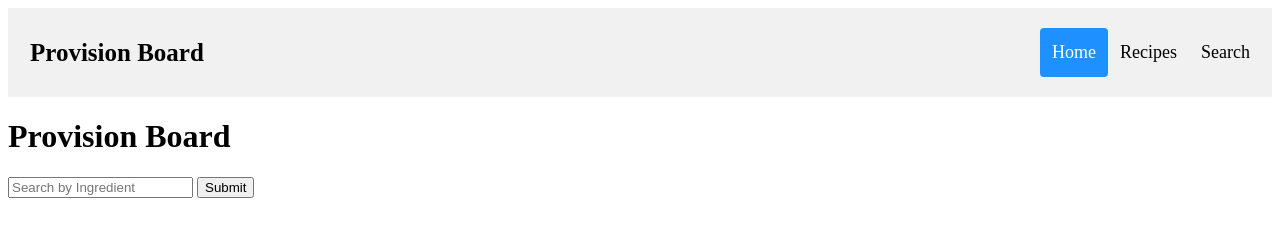
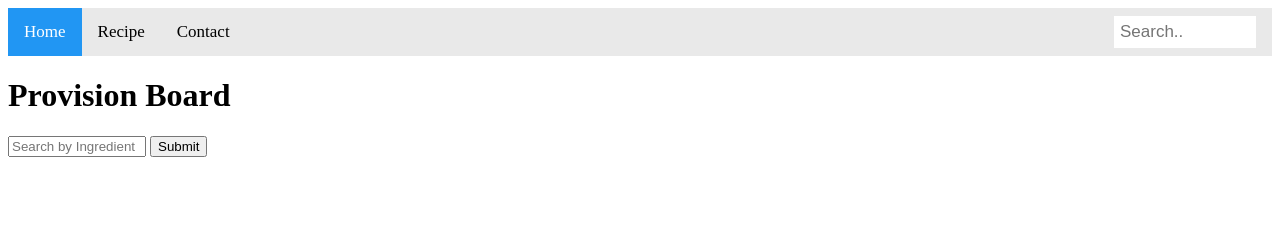
Before and after one commit to jbaranow/Capstone-Project, a website: page index.html in a window 1280 px wide. Drawn offline with Linux system fonts and the light colour scheme.

Commit message:
working on search bar

```diff
--- a/index.html
+++ b/index.html
@@ -9,14 +9,12 @@
 </head>
 <body>
 
-    <!-- responsive header -->
-    <div class="header">
-        <a href="#default" class="logo">Provision Board</a>
-        <div class="header-right">
-          <a class="active" href="#home">Home</a>
-          <a href="#recipes">Recipes</a>
-          <a href="#search">Search</a>
-        </div>
+    <!-- Search Bar -->
+    <div class="topnav">
+        <a class="active" href="#home">Home</a>
+        <a href="#recipe">Recipe</a>
+        <a href="#contact">Contact</a>
+        <input type="text" name="search" placeholder="Search.."/>
       </div>
 
     <div class="container">
--- a/style.css
+++ b/style.css
@@ -1,53 +1,64 @@
-/* Style the header with a grey background and some padding */
-.header {
+/* Add a black background color to the top navigation bar */
+.topnav {
   overflow: hidden;
-    background-color: #f1f1f1;
-    padding: 20px 10px;
+  background-color: #e9e9e9;
 }
 
-  /* Style the header links */
-  .header a {
+/* Style the links inside the navigation bar */
+.topnav a {
   float: left;
+  display: block;
   color: black;
   text-align: center;
-    padding: 12px;
+  padding: 14px 16px;
   text-decoration: none;
-    font-size: 18px;
-    line-height: 25px;
-    border-radius: 4px;
+  font-size: 17px;
 }
 
-  /* Style the logo link (notice that we set the same value of line-height and font-size to prevent the header to increase when the font gets bigger */
-  .header a.logo {
-    font-size: 25px;
-    font-weight: bold;
-  }
-
-  /* Change the background color on mouse-over */
-  .header a:hover {
+/* Change the color of links on hover */
+.topnav a:hover {
   background-color: #ddd;
   color: black;
 }
 
-  /* Style the active/current link*/
-  .header a.active {
-    background-color: dodgerblue;
+/* Style the "active" element to highlight the current page */
+.topnav a.active {
+  background-color: #2196F3;
   color: white;
 }
 
-  /* Float the link section to the right */
-  .header-right {
+/* Style the search box inside the navigation bar */
+.topnav input[type=text] {
   float: right;
+  padding: 6px;
+  border: none;
+  margin-top: 8px;
+  margin-right: 16px;
+  font-size: 17px;
 }
 
-  /* Add media queries for responsiveness - when the screen is 500px wide or less, stack the links on top of each other */
-  @media screen and (max-width: 500px) {
-    .header a {
+input[type=text] {
+    width: 130px;
+    -webkit-transition: width 0.4s ease-in-out;
+    transition: width 0.4s ease-in-out;
+  }
+
+  /* When the input field gets focus, change its width to fit content */
+  input[type=text]:focus {
+    width: 20%;
+  }
+
+/* When the screen is less than 600px wide, stack the links and the search field vertically instead of horizontally */
+@media screen and (max-width: 600px) {
+  .topnav a, .topnav input[type=text] {
     float: none;
     display: block;
     text-align: left;
+    width: 100%;
+    margin: 0;
+    padding: 14px;
   }
-    .header-right {
-      float: none;
+  .topnav input[type=text] {
+    border: 1px solid #ccc;
   }
 }
```
Lines whose indentation alone changed are shown as unchanged.
